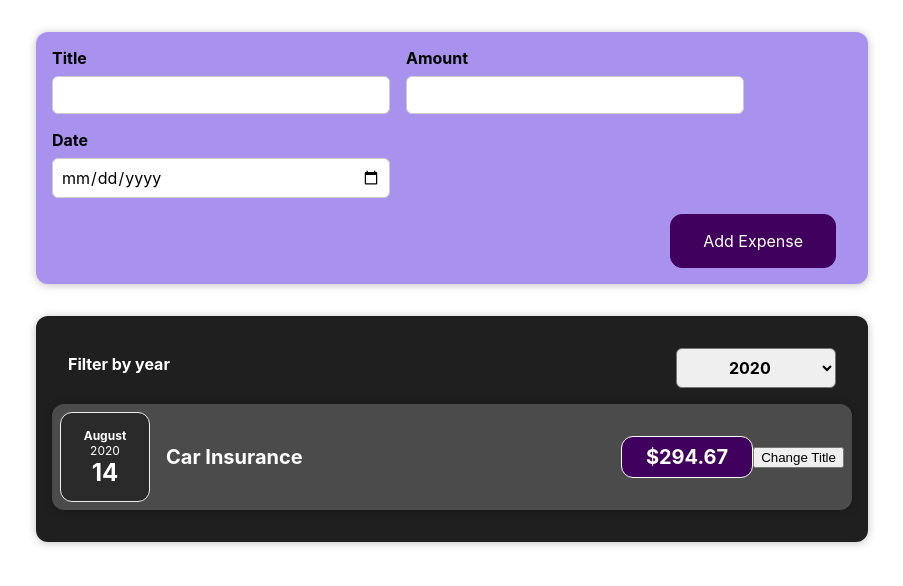
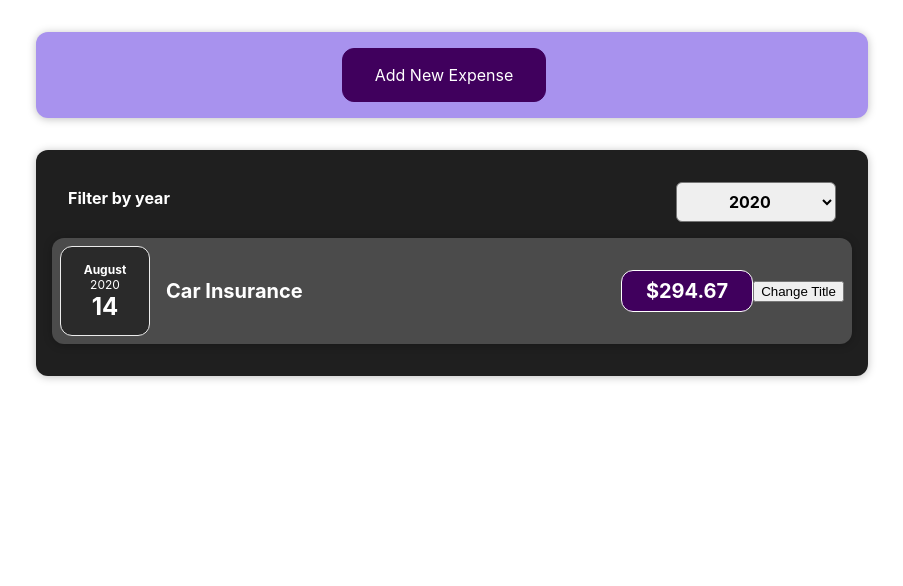
Before and after one commit to apurvagupta26/React-tutorial, a React (Create React App) app: page / in a window 1280 px wide. Shown: the top 586 px of the page, without its empty margins (188-1091 px from the left). Built offline with nearby package versions, Linux system fonts and the light colour scheme.

Commit message:
Form opens on button click with cancel and Add new Expense functionality

```diff
--- a/src/components/NewExpense/ExpenseForm.js
+++ b/src/components/NewExpense/ExpenseForm.js
@@ -93,6 +93,7 @@
             </div>
         </div>
         <div className="new-expense__actions">
+            <button type="button" onClick={props.onCancel}>Cancel</button>
             <button type="submit"> Add Expense</button>
         </div>
     </form>
--- a/src/components/NewExpense/NewExpense.js
+++ b/src/components/NewExpense/NewExpense.js
@@ -1,8 +1,13 @@
 import React from "react";
 import './NewExpense.css';
 import ExpenseForm from "./ExpenseForm";
+import { useState } from "react";
 
 const NewExpense=(props)=>{
+
+const [isEditing, setIsEditing] = useState(false);
+
+
 const saveDataExpenseHandler=(enteredExpenseData)=>{
 
   const ExpenseData={
@@ -10,12 +15,33 @@
     id:Math.random().toString()
   }
   console.log(ExpenseData);
+  setIsEditing(false);
  props.onAddExpense(ExpenseData)
 }
 
-return <div className="new-expense">
-    <ExpenseForm  onSaveExpenseData={saveDataExpenseHandler}/>
+const startEditingHandler = () => {
+  setIsEditing(true);
+};
+
+const stopEditingHandler = () => {
+  setIsEditing(false);
+};
+
+return (
+<div className="new-expense">
+    {/* <ExpenseForm  onSaveExpenseData={saveDataExpenseHandler}/> */}
+    {!isEditing && (
+        <button onClick={startEditingHandler}>Add New Expense</button>
+      )
+    }
+      {isEditing && (
+        <ExpenseForm
+          onSaveExpenseData={saveDataExpenseHandler}
+          onCancel={stopEditingHandler}
+        />)
+      }
 </div>
+)
 }
 
 export default NewExpense;
```
